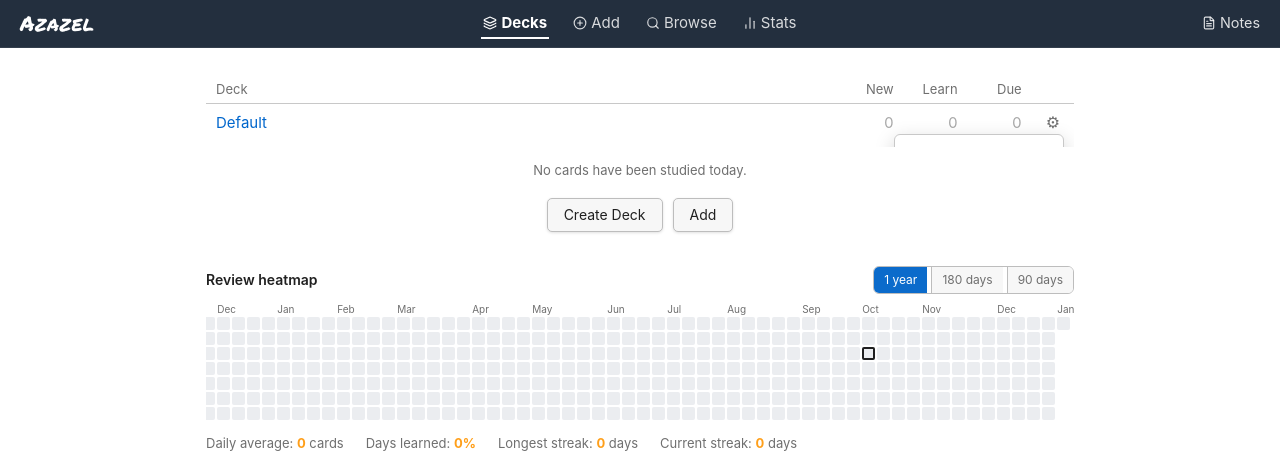
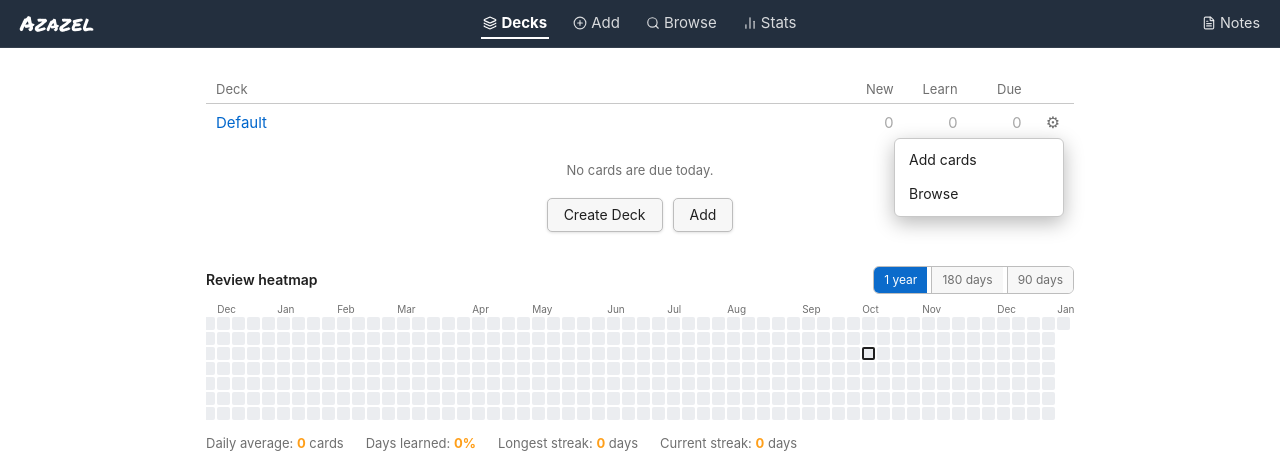
Before and after one commit to Nishanth-Siraj/my-notes-app, a FastAPI app: page /quiz in a window 1280 px wide, after a click that opens the changed part. Shown: the top 457 px of the page. Run offline with FastAPI, Linux system fonts and the light colour scheme; data comes from the database, SQL or seed files in the repository; data that the repository does not hold is empty; some libraries are stand-ins or nearby versions.

Commit message:
Fix gear dropdown clipping + clarify due message on decks page
- gear dropdown: position:fixed + JS to anchor below icon, z-index 500 (above bottom nav)
- 'No cards studied' message now shows 'N cards due — click a deck to start reviewing'
  so users know there is work to do (was misleading them into thinking nothing is due)
- .due-badge highlights the due count in green

Co-Authored-By: Claude Sonnet 4.6 <noreply@anthropic.com>

```diff
--- a/notes_app/static/anki.css
+++ b/notes_app/static/anki.css
@@ -124,6 +124,7 @@ table.decks .gear { width: 32px; text-align: right; }
 .new { color: var(--new); } .learn { color: var(--learn); } .review { color: var(--review); }
 .zero { color: var(--fg-subtle); opacity: .6; }
 .studied { text-align: center; color: var(--fg-subtle); font-size: 13px; margin: 14px 0 18px; }
+.due-badge { color: var(--review); font-weight: 700; font-size: 15px; }
 .deck-buttons { display: flex; justify-content: center; gap: 10px; }
 
 /* gear / more menus */
@@ -131,11 +132,10 @@ details.menu { position: relative; display: inline-block; }
 details.menu > summary { list-style: none; cursor: pointer; color: var(--fg-subtle); font-size: 16px; padding: 0 4px; }
 details.menu > summary::-webkit-details-marker { display: none; }
 details.menu .menu-items {
-  position: absolute; right: 0; top: 100%; z-index: 20; min-width: 170px;
-  background: var(--canvas); border: 1px solid var(--border); border-radius: 6px; box-shadow: 0 6px 20px rgba(0,0,0,.18);
+  position: fixed; right: 8px; z-index: 500; min-width: 170px;
+  background: var(--canvas); border: 1px solid var(--border); border-radius: 6px; box-shadow: 0 6px 20px rgba(0,0,0,.28);
   display: flex; flex-direction: column; padding: 4px 0; text-align: left;
 }
-details.menu.up .menu-items { top: auto; bottom: 100%; margin-bottom: 6px; }
 details.menu .menu-items a, details.menu .menu-items button {
   background: none; border: 0; color: var(--fg); font: inherit; font-size: 14px;
   padding: 7px 14px; text-align: left; cursor: pointer; display: flex; justify-content: space-between; gap: 12px;
--- a/notes_app/templates/anki_decks.html
+++ b/notes_app/templates/anki_decks.html
@@ -32,7 +32,7 @@
 </table>
 </div>
 
-<p class="studied">{% if stats.reviewed_today %}Studied {{ stats.reviewed_today }} card{{ '' if stats.reviewed_today == 1 else 's' }} today.{% else %}No cards have been studied today.{% endif %}</p>
+<p class="studied">{% if stats.reviewed_today %}Studied {{ stats.reviewed_today }} card{{ '' if stats.reviewed_today == 1 else 's' }} today.{% elif stats.due > 0 %}<span class="due-badge">{{ stats.due }} card{{ '' if stats.due == 1 else 's' }} due</span> — click a deck to start reviewing.{% else %}No cards are due today.{% endif %}</p>
 
 <div class="deck-buttons">
   <button type="button" class="abtn" id="btn-create-deck">Create Deck</button>
@@ -62,6 +62,18 @@
         .catch(function (e) { N.toast(e.message, true); });
     });
   });
+  // position fixed gear menus below their trigger
+  document.querySelectorAll('details.menu').forEach(function(d) {
+    d.addEventListener('toggle', function() {
+      if (d.open) {
+        var r = d.querySelector('summary').getBoundingClientRect();
+        var items = d.querySelector('.menu-items');
+        items.style.top = (r.bottom + 4) + 'px';
+        // keep it on screen horizontally
+        items.style.right = (window.innerWidth - r.right) + 'px';
+      }
+    });
+  });
   // close any open gear menu when clicking elsewhere
   document.addEventListener('click', function (e) {
     document.querySelectorAll('details.menu[open]').forEach(function (d) { if (!d.contains(e.target)) d.removeAttribute('open'); });
```
